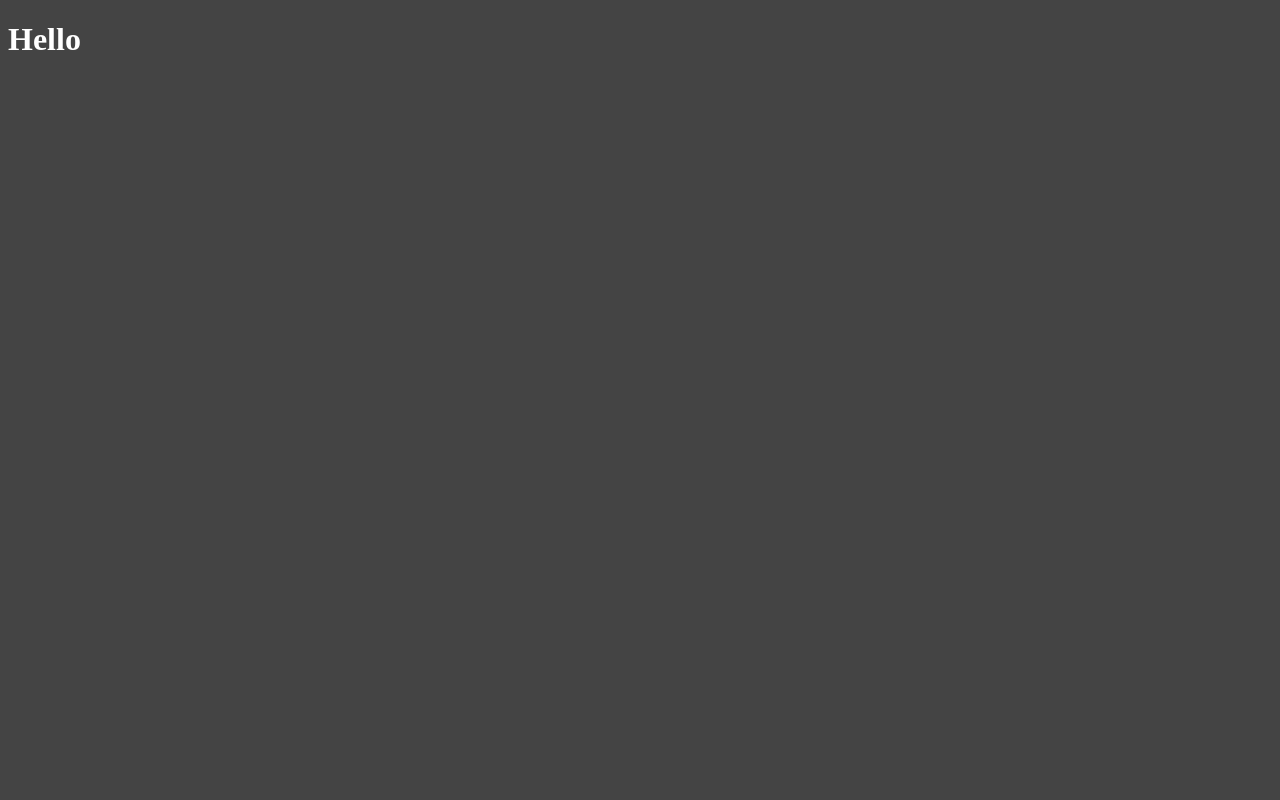
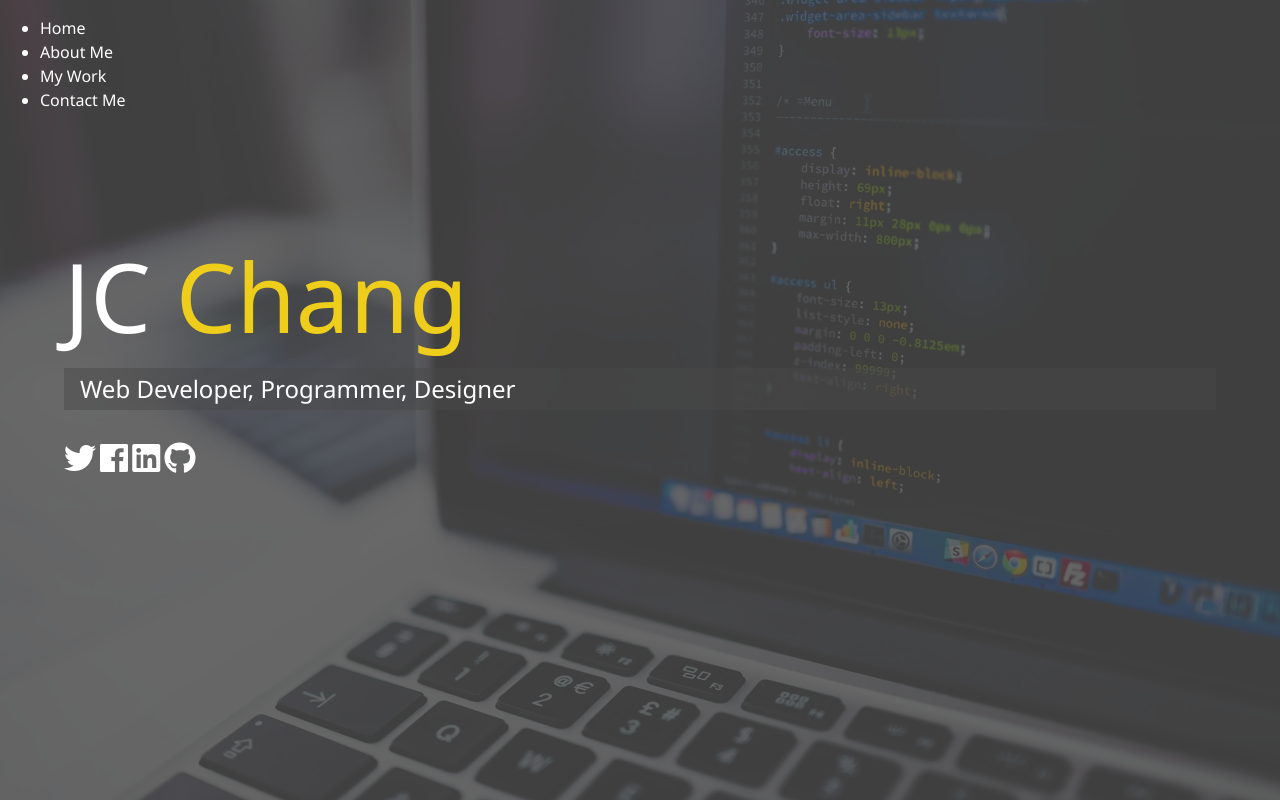
Before and after one commit to jerryjcchang/portfolio, a plain HTML site: page index.html in a window 1280 px wide. Drawn offline with Linux system fonts and the light colour scheme.

Commit message:
built out homepage

```diff
--- a/css/main.css
+++ b/css/main.css
@@ -1,3 +1,66 @@
+* {
+  box-sizing: border-box; }
+
 body {
-  background: #444;
-  color: #fff; }
+  background-color: #444;
+  color: #fff;
+  height: 100%;
+  margin: 0;
+  font-family: "Segoe UI", Tahoma, Geneva, Verdana, sans-serif;
+  line-height: 1.5; }
+  body#bg-img {
+    background: url(../img/background.jpg);
+    background-attachment: fixed;
+    background-size: cover; }
+    body#bg-img:after {
+      content: "";
+      position: absolute;
+      top: 0;
+      right: 0;
+      width: 100%;
+      height: 100%;
+      background: rgba(68, 68, 68, 0.8);
+      z-index: -1; }
+
+h1,
+h2,
+h3 {
+  margin: 0;
+  font-weight: 400; }
+  h1.lg-heading,
+  h2.lg-heading,
+  h3.lg-heading {
+    font-size: 6rem; }
+  h1.sm-heading,
+  h2.sm-heading,
+  h3.sm-heading {
+    margin-bottom: 2rem;
+    padding: 0.2rem 1rem;
+    background: rgba(73, 73, 73, 0.5); }
+
+a {
+  color: #fff;
+  text-decoration: none; }
+  a:hover {
+    color: #eece1a;
+    transition: all 0.5s ease-out; }
+
+header {
+  position: fixed;
+  z-index: 2;
+  width: 100%; }
+
+.text-secondary {
+  color: #eece1a; }
+
+main {
+  padding: 4rem;
+  height: 100%; }
+  main .icons {
+    margin-top: 1rem; }
+    main .icons a {
+      padding: 0.4rem; }
+  main#home {
+    overflow: hidden; }
+    main#home h1 {
+      margin-top: 20vh; }
--- a/index.html
+++ b/index.html
@@ -4,9 +4,64 @@
     <meta charset="UTF-8" />
     <meta name="viewport" content="width=device-width, initial-scale=1.0" />
     <link rel="stylesheet" href="css/main.css" />
+    <script
+      src="https://kit.fontawesome.com/449c421b6e.js"
+      crossorigin="anonymous"
+    ></script>
+    <link
+      rel="stylesheet"
+      href="https://use.fontawesome.com/releases/v5.2.0/css/all.css"
+      integrity="sha384-hWVjflwFxL6sNzntih27bfxkr27PmbbK/iSvJ+a4+0owXq79v+lsFkW54bOGbiDQ"
+      crossorigin="anonymous"
+    />
     <title>JC.dev</title>
   </head>
-  <body>
-    <h1>Hello</h1>
+  <body id="bg-img">
+    <header>
+      <div class="menu-btn">
+        <div class="btn-line"></div>
+        <div class="btn-line"></div>
+        <div class="btn-line"></div>
+      </div>
+      <nav class="menu">
+        <div class="menu-branding">
+          <div class="portrait"></div>
+        </div>
+        <ul class="menu-nav">
+          <li class="nav-item">
+            <a href="/" class="nav-link">Home</a>
+          </li>
+          <li class="nav-item">
+            <a href="/about.html" class="nav-link">About Me</a>
+          </li>
+          <li class="nav-item">
+            <a href="/work.html" class="nav-link">My Work</a>
+          </li>
+          <li class="nav-item">
+            <a href="/contact.html" class="nav-link">Contact Me</a>
+          </li>
+        </ul>
+      </nav>
+    </header>
+    <main id="home">
+      <h1 class="lg-heading">JC <span class="text-secondary">Chang</span></h1>
+      <h2 class="sm-heading">
+        Web Developer, Programmer, Designer
+      </h2>
+      <div class="icons"></div>
+      <a href="#!">
+        <i class="fab fa-twitter fa-2x"></i>
+      </a>
+      <a href="#!">
+        <i class="fab fa-facebook fa-2x"></i>
+      </a>
+      <a href="#!">
+        <i class="fab fa-linkedin fa-2x"></i>
+      </a>
+      <a href="#!">
+        <i class="fab fa-github fa-2x"></i>
+      </a>
+    </main>
+    <script src="js/main.js"></script>
   </body>
 </html>
```
Also changed, not shown: img/background.jpg (added), img/portrait.jpg (added), img/portrait_small.jpg (added), img/projects/project1.jpg (added), img/projects/project2.jpg (added), img/projects/project3.jpg (added), img/projects/project4.jpg (added), img/projects/project5.jpg (added), js/main.js (added), 1 other file.
